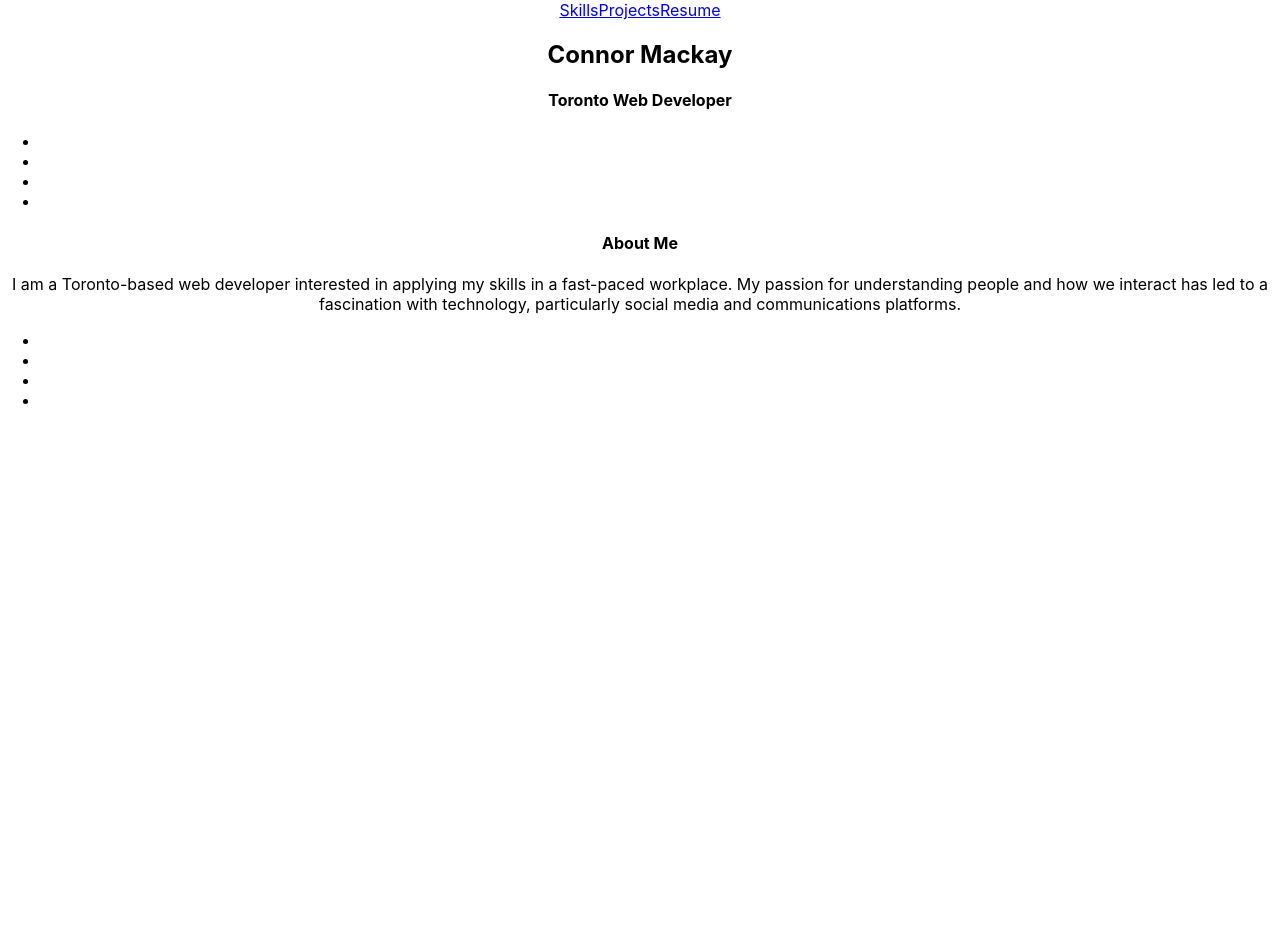
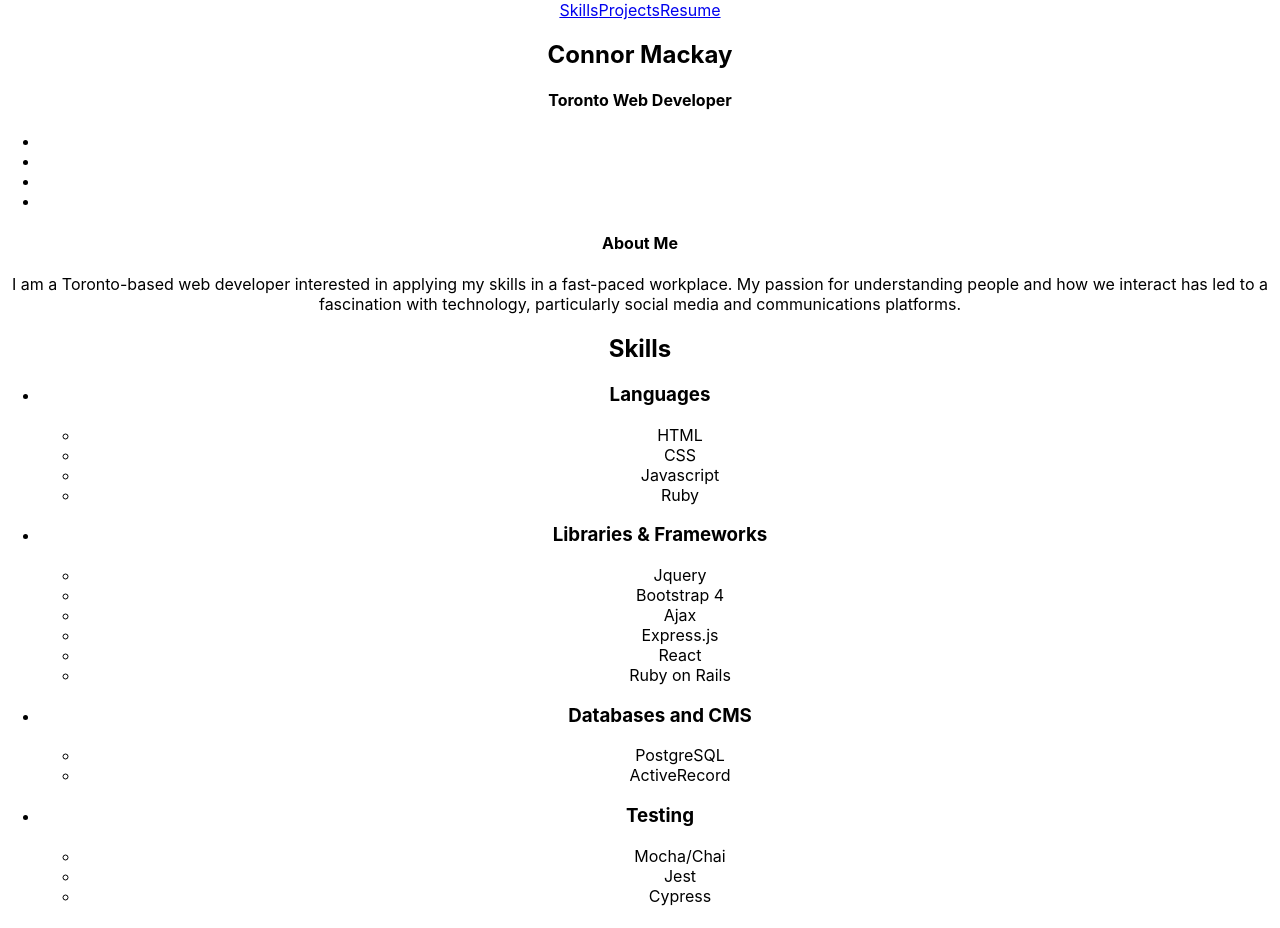
Before and after one commit to CD-Mackay/CD-Mackay.github.io, a React (Create React App) app: page / in a window 1280 px wide. Shown: the top 928 px of the page. Before the commit the page ends 800 px from the top, so only its background shows below. Built offline with nearby package versions, Linux system fonts and the light colour scheme.

Commit message:
add skills to app

```diff
--- a/src/App.js
+++ b/src/App.js
@@ -2,6 +2,8 @@ import Header from './Components/Header';
 import Footer from './Components/Footer';
 import Introduction from './Components/Introduction';
 import About from './Components/About';
+import Skills from './Components/Skills';
+import Projects from './Components/Projects';
 import './App.css';
 
 function App() {
@@ -10,6 +12,8 @@ function App() {
       <Header />
       <Introduction />
       <About />
+      <Skills />
+      <Projects />
       <Footer />
     </div>
   );
--- a/src/Components/Projects.jsx
+++ b/src/Components/Projects.jsx
@@ -5,7 +5,6 @@ export default function Projects() {
     <section id="projects">
       <h2>Projects</h2>
       <div id="projects-grid">
-
       </div>
       </section>
   )
--- a/src/Components/Skills.jsx
+++ b/src/Components/Skills.jsx
@@ -0,0 +1,49 @@
+import React from 'react';
+
+export default function Skills() {
+  return (
+    <section id="skills">
+      <h2>Skills</h2>
+      <div class="container">
+        <ul class="wrapper">
+          <li>
+            <h3>Languages</h3>
+            <ul class="skills-list">
+              <li>HTML</li>
+              <li>CSS</li>
+              <li>Javascript</li>
+              <li>Ruby</li>
+            </ul>
+          </li>
+          <li>
+            <h3>Libraries & Frameworks</h3>
+            <ul class="skills-list">
+              <li>Jquery</li>
+              <li>Bootstrap 4</li>
+              <li>Ajax</li>
+              <li>Express.js</li>
+              <li>React</li>
+              <li>Ruby on Rails</li>
+            </ul>
+          </li>
+          <li>
+            <h3>Databases and CMS</h3>
+            <ul class="skills-list">
+              <li>PostgreSQL</li>
+              <li>ActiveRecord</li>
+
+            </ul>
+          </li>
+          <li>
+            <h3>Testing</h3>
+            <ul class="skills-list">
+              <li>Mocha/Chai</li>
+              <li>Jest</li>
+              <li>Cypress</li>
+            </ul>
+          </li>
+        </ul>
+      </div>
+    </section>
+  )
+}
```
